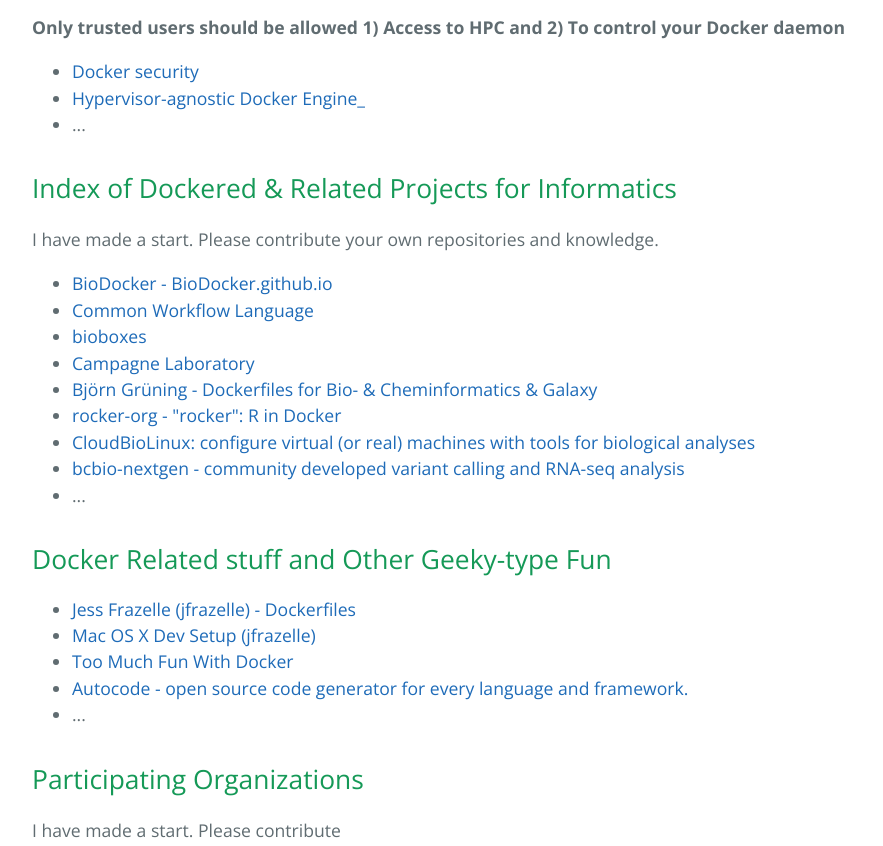
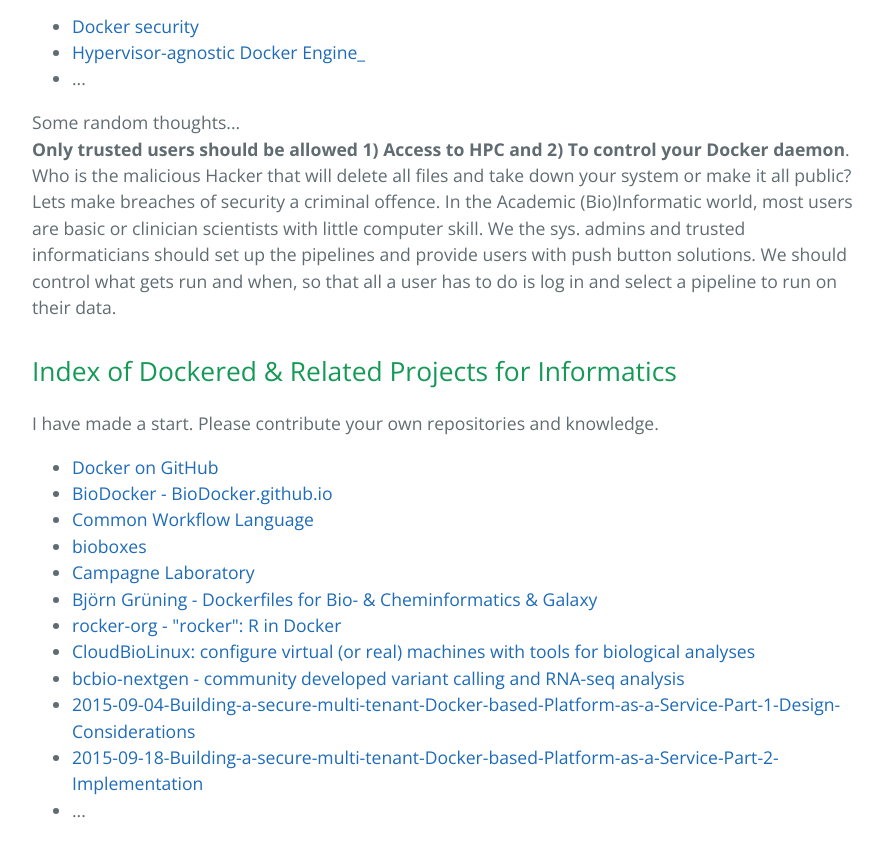
Before and after one commit to KHP-Informatics/bioindocker15, a plain HTML site: page index.html in a window 1280 px wide. Shown: the part 3001-3847 px from the top of the page, without its empty margins (192-1075 px from the left). Drawn offline with nearby package versions, Linux system fonts and the light colour scheme.

```diff
--- a/index.html
+++ b/index.html
@@ -149,8 +149,6 @@ Clone, commit and push please.</p>
 <h2>
 <a id="security" class="anchor" href="#security" aria-hidden="true"><span class="octicon octicon-link"></span></a>Security</h2>
 
-<p><strong>Only trusted users should be allowed 1) Access to HPC and 2) To control your Docker daemon</strong></p>
-
 <ul>
 <li>
 <a href="https://docs.docker.com/articles/security/">Docker security</a><br>
@@ -161,12 +159,22 @@ Clone, commit and push please.</p>
 <li>...</li>
 </ul>
 
+<p>Some random thoughts...<br>
+<strong>Only trusted users should be allowed 1) Access to HPC and 2) To control your Docker daemon</strong>.<br>
+Who is the malicious Hacker that will delete all files and take down your system or make it all public?
+Lets make breaches of security a criminal offence.
+In the Academic (Bio)Informatic world, most users are basic or clinician scientists with little computer skill.
+We the sys. admins and trusted informaticians should set up the pipelines and provide users with push button solutions. We should control what gets run and when, so that all a user has to do is log in and select a pipeline to run on their data.</p>
+
 <h2>
 <a id="index-of-dockered--related-projects-for-informatics" class="anchor" href="#index-of-dockered--related-projects-for-informatics" aria-hidden="true"><span class="octicon octicon-link"></span></a>Index of Dockered &amp; Related Projects for Informatics</h2>
 
 <p>I have made a start. Please contribute your own repositories and knowledge.  </p>
 
 <ul>
+<li>
+<a href="https://github.com/docker/docker">Docker on GitHub</a><br>
+</li>
 <li>
 <a href="https://github.com/BioDocker/BioDocker.github.io">BioDocker - BioDocker.github.io</a><br>
 </li>
@@ -190,6 +198,10 @@ Clone, commit and push please.</p>
 </li>
 <li>
 <a href="https://github.com/chapmanb/bcbio-nextgen">bcbio-nextgen - community developed variant calling and RNA-seq analysis</a><br>
+</li>
+<li><a href="https://github.com/catalyzeio/engineering-blog/blob/master/source/2015-09-04-Building-a-secure-multi-tenant-Docker-based-Platform-as-a-Service-Part-1-Design-Considerations.html.markdown">2015-09-04-Building-a-secure-multi-tenant-Docker-based-Platform-as-a-Service-Part-1-Design-Considerations</a></li>
+<li>
+<a href="https://github.com/catalyzeio/engineering-blog/blob/master/source/2015-09-18-Building-a-secure-multi-tenant-Docker-based-Platform-as-a-Service-Part-2-Implementation.html.markdown">2015-09-18-Building-a-secure-multi-tenant-Docker-based-Platform-as-a-Service-Part-2-Implementation</a><br>
 </li>
 <li>...</li>
 </ul>
```
Also changed, not shown: params.json (+1 -1 lines).
